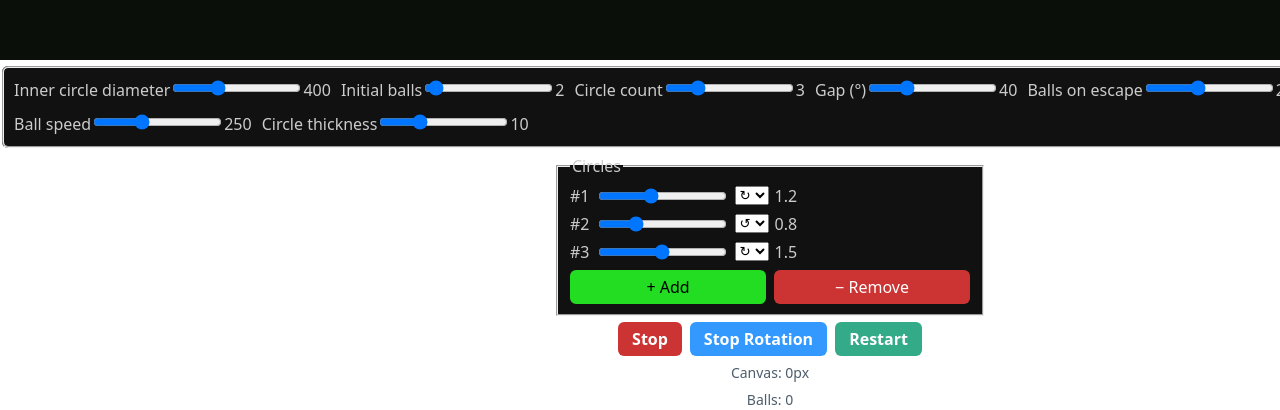
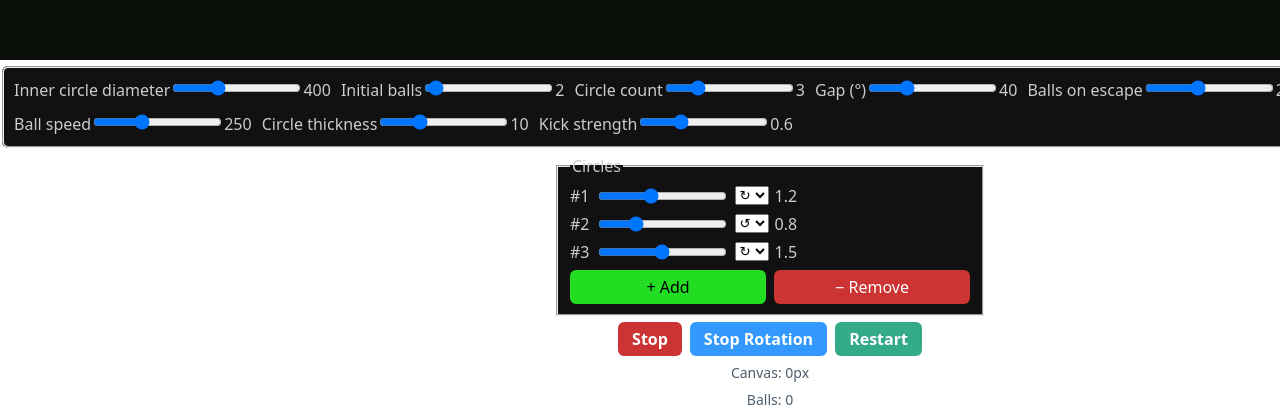
Before and after one commit to idavidka/rotating-multi-arc-game, a React (Vite) app: page / in a window 1280 px wide. Shown: the part 1480-1890 px from the top of the page. Built offline with nearby package versions, Linux system fonts and the light colour scheme.

Commit message:
Add configurable kick strength setting
Co-authored-by: idavidka <3583862+idavidka@users.noreply.github.com>

```diff
--- a/src/App.tsx
+++ b/src/App.tsx
@@ -12,6 +12,7 @@ type Config = {
   ballRadius: number;
   ballSpeed: number;
   circleThickness: number;
+  kickStrength: number;
   circles: CircleConfig[];
 };
 
@@ -24,6 +25,7 @@ const defaultConfig: Config = {
   ballRadius: 6,
   ballSpeed: 250,
   circleThickness: 10,
+  kickStrength: 0.6,
   circles: [
     { rotationSpeed: 1.2, direction: 1 },
     { rotationSpeed: 0.8, direction: -1 },
@@ -111,7 +113,8 @@ export default function App() {
     ny: number,
     dist: number,
     ring: { inner: number; outer: number; rot: number },
-    ringAngularSpeed: number
+    ringAngularSpeed: number,
+    kickStrength: number
   ) => {
     const innerDiff = Math.abs(dist - ring.inner);
     const outerDiff = Math.abs(dist - ring.outer);
@@ -137,7 +140,6 @@ export default function App() {
     b.vy = rvy + surfaceVy;
 
     // kis "kick" a forgás miatt
-    const kickStrength = 0.6;
     b.vx += tx * tangentSpeed * kickStrength * 0.5;
     b.vy += ty * tangentSpeed * kickStrength * 0.5;
 
@@ -252,7 +254,7 @@ export default function App() {
           const innerEdge = ring.inner - b.r;
           const outerEdge = ring.outer + b.r;
           if (dist > innerEdge && dist < outerEdge) {
-            reflectFromCircle(b, nx, ny, dist, ring, angularSpeed);
+            reflectFromCircle(b, nx, ny, dist, ring, angularSpeed, config.kickStrength);
             const target =
               Math.abs(dist - innerEdge) < Math.abs(dist - outerEdge)
                 ? innerEdge - 0.5
@@ -382,6 +384,12 @@ export default function App() {
             onChange={(e) => updateConfig("circleThickness", parseFloat(e.target.value))} />
           <span>{config.circleThickness}</span>
         </label>
+        <label>Kick strength
+          <input type="range" min={0} max={2} step={0.1}
+            value={config.kickStrength}
+            onChange={(e) => updateConfig("kickStrength", parseFloat(e.target.value))} />
+          <span>{config.kickStrength.toFixed(1)}</span>
+        </label>
       </fieldset>
 
       <fieldset style={{ background: "#111", color: "#ccc", width: "min(400px, 90vw)" }}>
```
